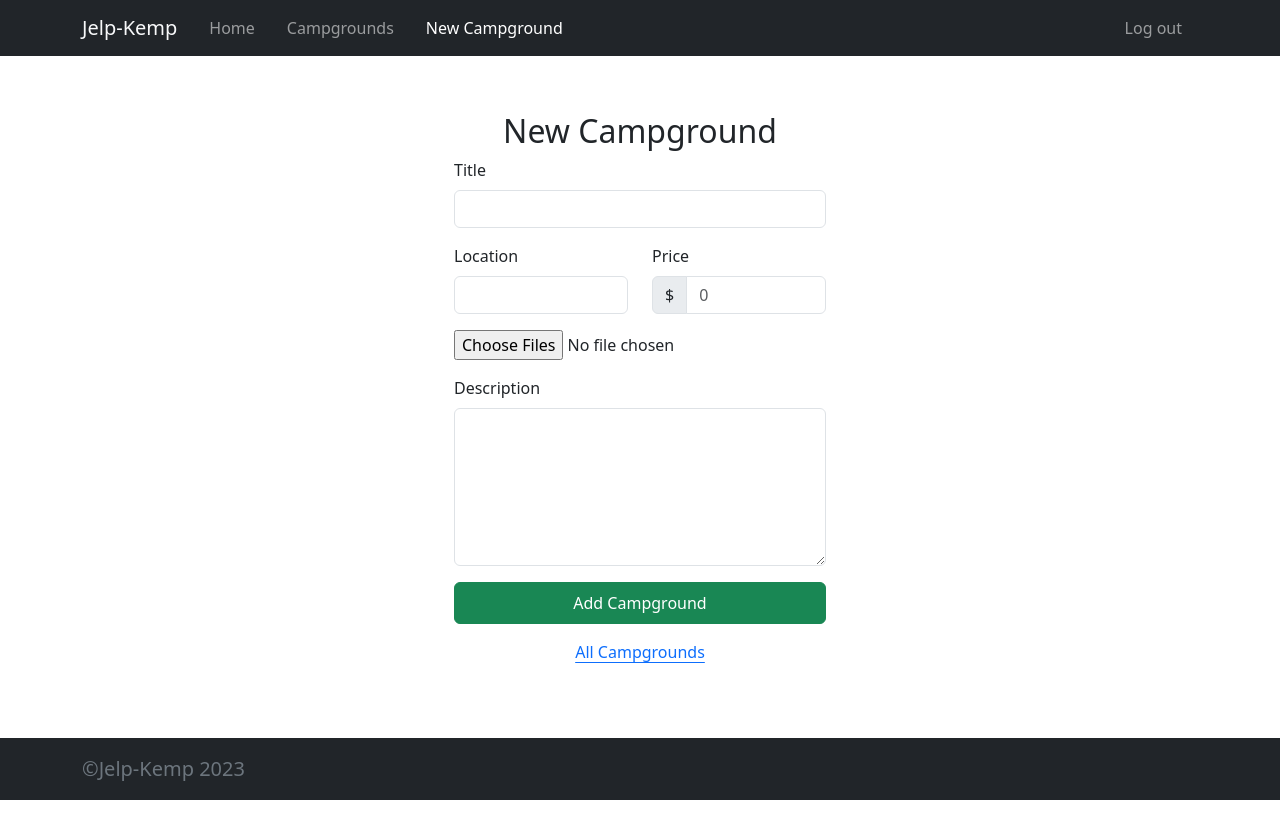
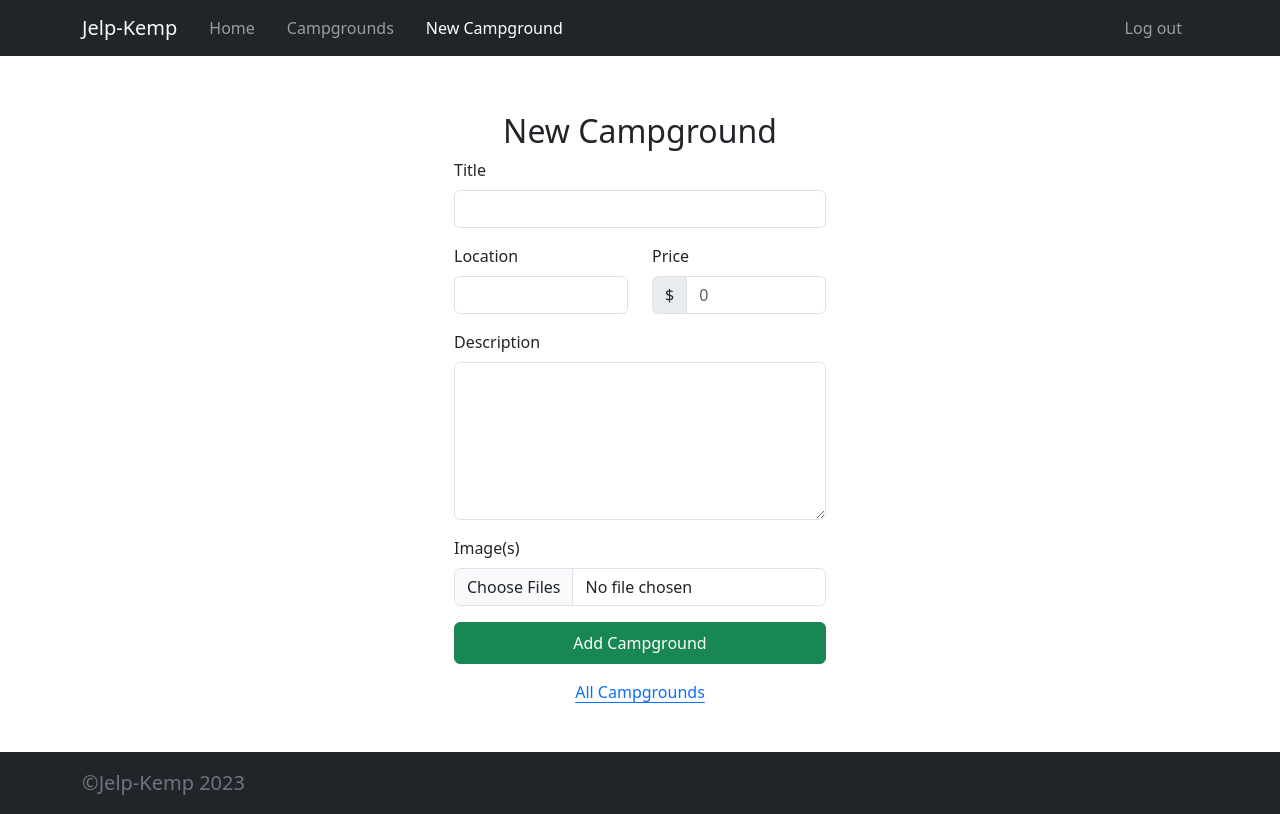
Before and after one commit to oybekabdulazizov/jelp-kemp, a React (Vite) app in the folder client/: page /campgrounds/new in a window 1280 px wide. Built offline with nearby package versions, Linux system fonts and the light colour scheme; sample sign-in values are in the browser's storage.

Commit message:
[client side] style up the file input

```diff
--- a/client/src/components/campground/CampgroundForm.tsx
+++ b/client/src/components/campground/CampgroundForm.tsx
@@ -238,35 +238,6 @@ export default function CampgroundForm({ currentUser }: Props) {
               </div>
 
               <div className='mb-3'>
-                <input
-                  type='file'
-                  name='images'
-                  id='images'
-                  accept='image/*'
-                  multiple
-                  onChange={handleImageChange}
-                />
-                {/* <label htmlFor='image' className='form-label fw-medium'>
-                  Image (Url)
-                </label>
-                <input
-                  type='text'
-                  className={`form-control ${
-                    errors.image && touched.image && 'border border-danger'
-                  }`}
-                  id='image'
-                  name='image'
-                  value={values.image}
-                  onChange={handleChange}
-                  onBlur={handleBlur}
-                />
-                {errors.image && touched.image && (
-                  <div className='text-danger'>{errors.image}</div>
-                )}
-                {allValid && <div className='text-success'>Looks good!</div>} */}
-              </div>
-
-              <div className='mb-3'>
                 <label htmlFor='description' className='form-label fw-medium'>
                   Description
                 </label>
@@ -287,6 +258,23 @@ export default function CampgroundForm({ currentUser }: Props) {
                   <div className='text-danger'>{errors.description}</div>
                 )}
                 {allValid && <div className='text-success'>Looks good!</div>}
+              </div>
+
+              <div className='mb-3'>
+                <label className='form-label fw-medium' htmlFor='images'>
+                  Image(s)
+                </label>
+                <div className='input-group'>
+                  <input
+                    type='file'
+                    className='form-control'
+                    id='images'
+                    name='images'
+                    accept='image/*'
+                    multiple
+                    onChange={handleImageChange}
+                  />
+                </div>
               </div>
 
               {isCreate && (
```
